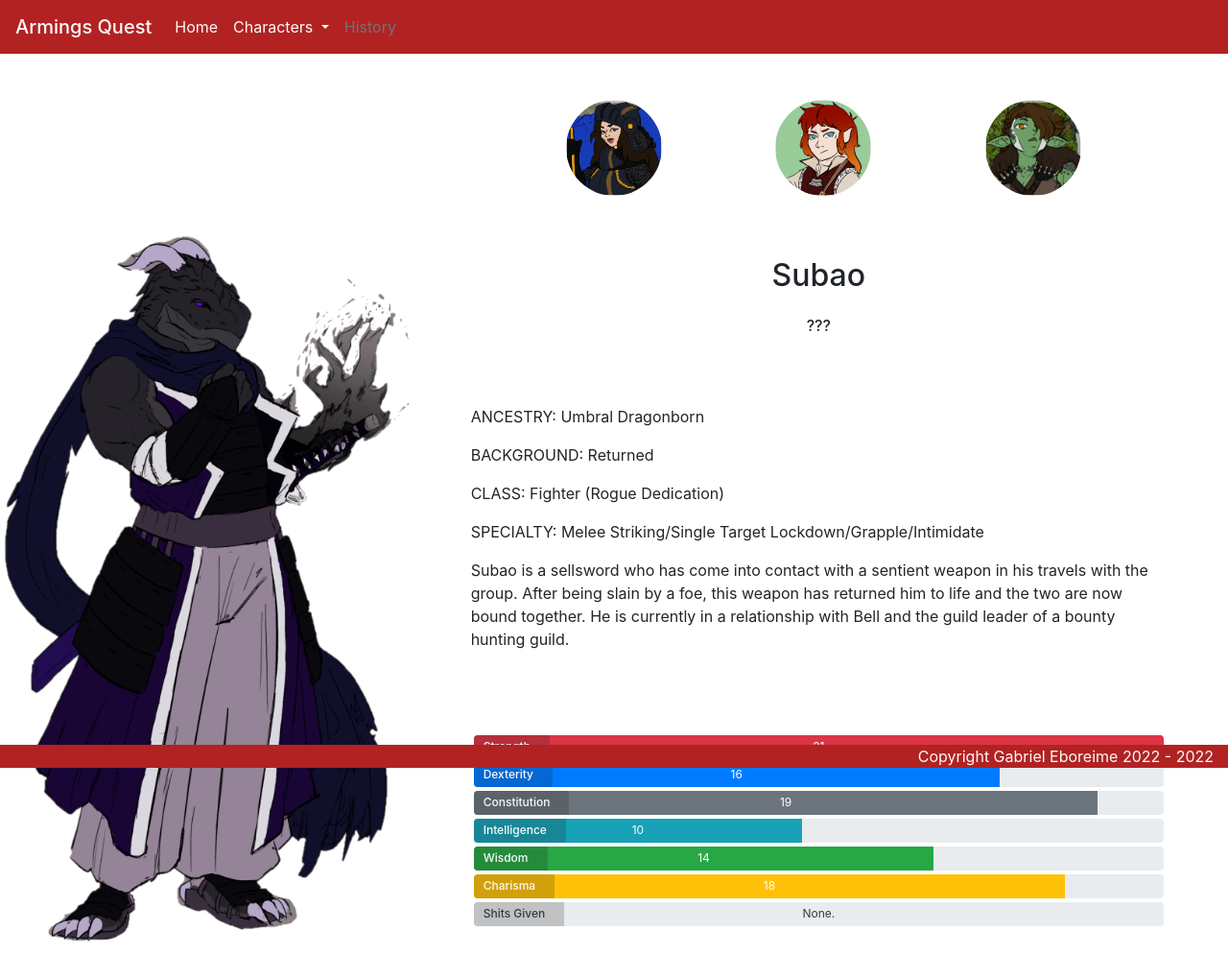
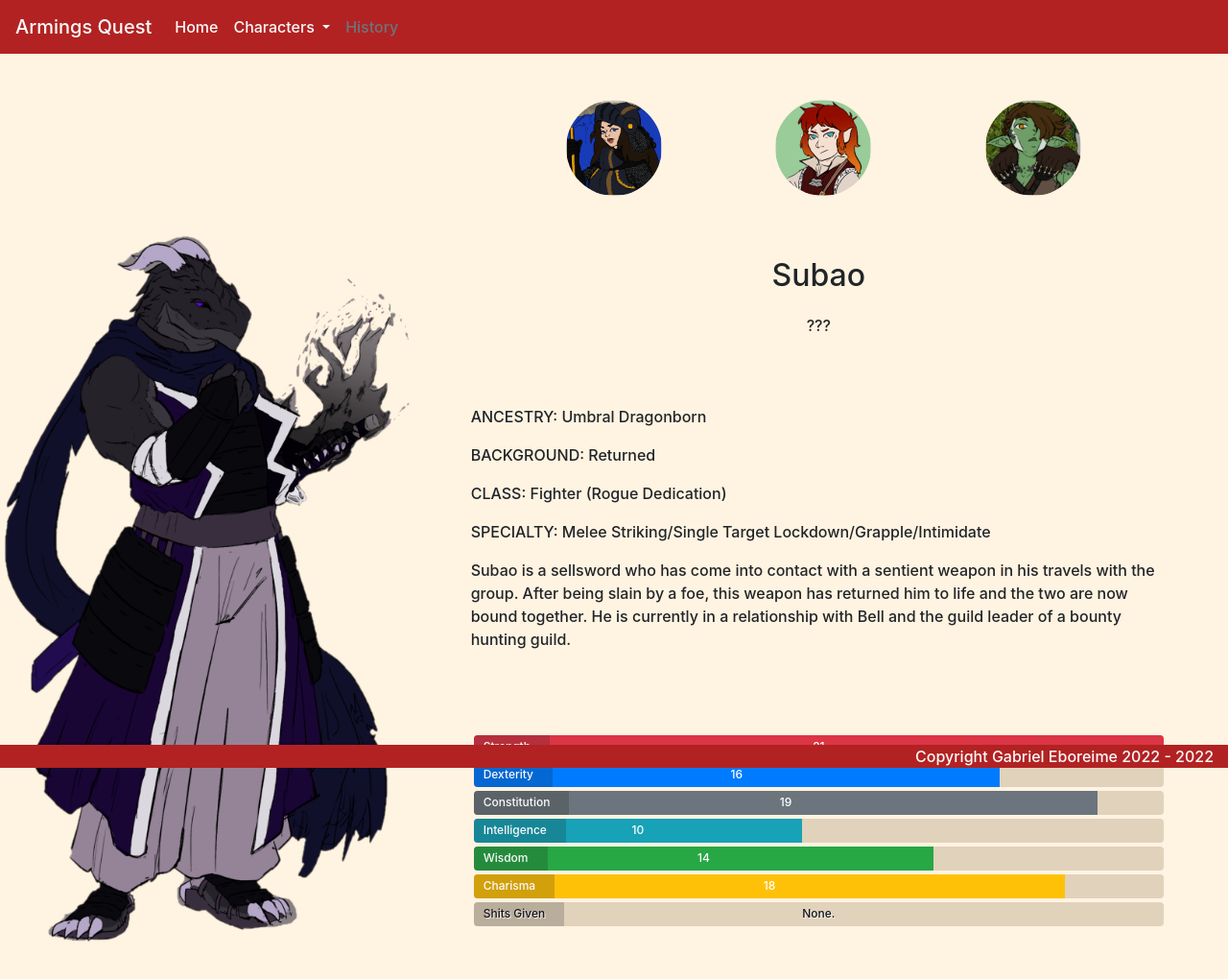
Before and after one commit to cosmicCode42/Armings-Fellowship-MP1, a plain HTML site: page subao.html in a window 1280 px wide. Shown: the whole page at 96% size. Drawn offline with nearby package versions, Linux system fonts and the light colour scheme.

Commit message:
changed body background colour to somewhat resemble yellowed paper or parchment

```diff
--- a/assets/css/style.css
+++ b/assets/css/style.css
@@ -12,6 +12,11 @@ html,
 body {
     height: 100%;
     width: 100%;
+}
+
+body {
+    background-color:rgba(255, 235, 205, 0.6);
+    font-weight: 450;
 }
 
 .text-left {
@@ -56,7 +61,7 @@ div div h3 {
 /* Navbars */
 
 .nav-index {
-    background-color: firebrick;
+    background-color: #b22222;
     color: #fafafa;
 }
 
@@ -79,8 +84,15 @@ div div h3 {
     background-color: firebrick;
 }
 
+/* Character Icons */
+
 .rounded-circle:hover {
     opacity: 0.7;
+}
+
+.charnav-index-icon .figure-caption {
+    color: black;
+    font-weight: 400;
 }
 
 /* Footer */
@@ -161,6 +173,7 @@ footer {
     position: relative;
     height: 25px;
     margin-bottom: 4px;
+    background-color: #e1d2bb;
 }
 
 .stat-type {
@@ -174,6 +187,16 @@ footer {
 
 .bio-stats {
     margin: 40px 20px;
+}
+
+.progress .text-dark {
+    color: #131517!important;
+    font-weight: 500;
+    text-shadow: 1px 1px 1px #fafafa;
+}
+
+.progress .stat-type .text-dark {
+    font-weight: 600;
 }
 
 /*  Responsive design for variable screens */
```
Also changed, not shown: 1 other file.
